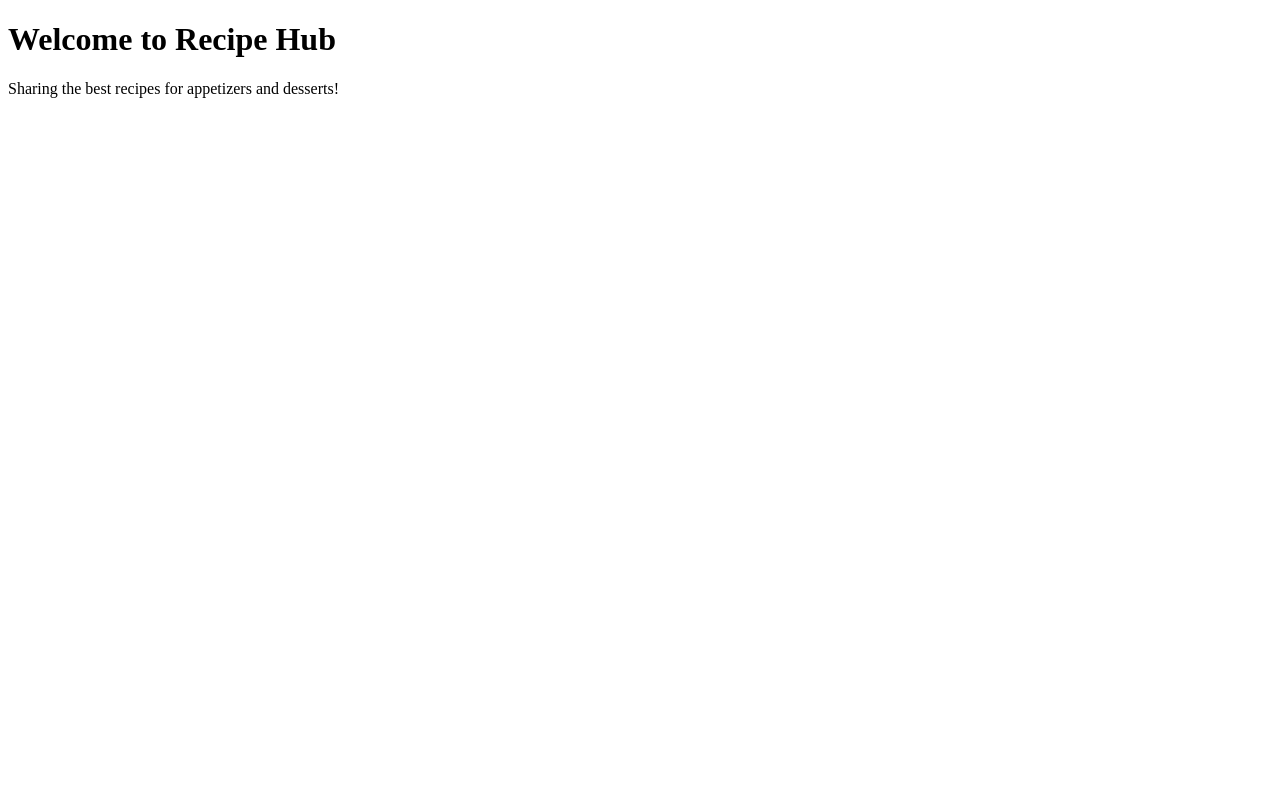
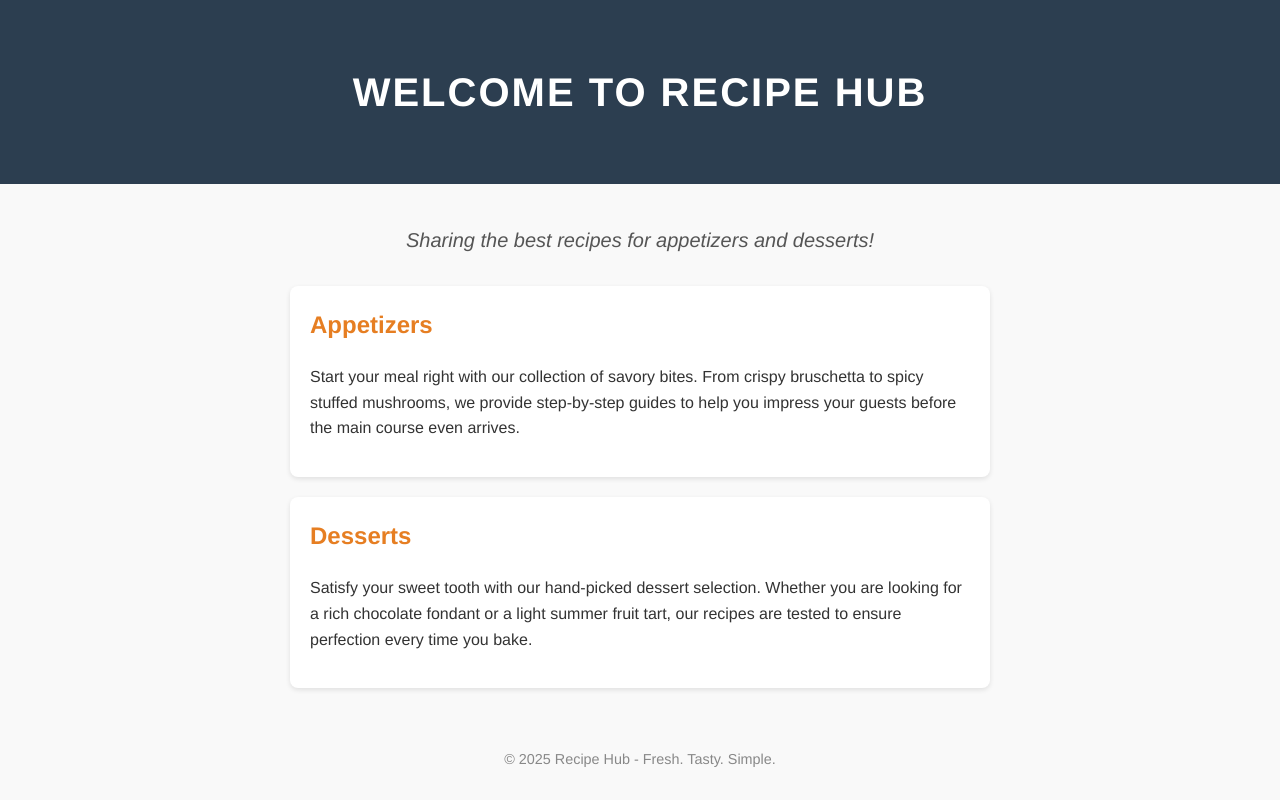
Before and after one commit to JanithChethana/recipe-hub, a plain HTML site: page index.html in a window 1280 px wide. Drawn offline with Linux system fonts and the light colour scheme.

Commit message:
Updated index.html with latest changes

```diff
--- a/index.html
+++ b/index.html
@@ -1,19 +1,96 @@
 <!DOCTYPE html>
+<html lang="en">
+<head>
+    <meta charset="UTF-8">
+    <meta name="viewport" content="width=device-width, initial-scale=1.0">
+    <title>Recipe Hub</title>
+    <style>
+        body {
+            font-family: 'Helvetica Neue', Arial, sans-serif;
+            line-height: 1.6;
+            margin: 0;
+            padding: 0;
+            background-color: #f9f9f9;
+            color: #333;
+        }
 
-<html lang="en">
+        /* Centering the Header */
+        header {
+            background-color: #2c3e50;
+            color: white;
+            padding: 60px 20px;
+            text-align: center; /* This moves "Welcome to Recipe Hub" to the middle */
+        }
 
-<head>
+        header h1 {
+            margin: 0;
+            font-size: 2.5rem;
+            text-transform: uppercase;
+            letter-spacing: 2px;
+        }
 
-    <title>Recipe Hub</title>
+        /* Paragraph Styling */
+        .content-section {
+            max-width: 700px;
+            margin: 40px auto;
+            padding: 0 20px;
+            text-align: center;
+        }
 
+        .intro-text {
+            font-size: 1.25rem;
+            color: #555;
+            font-style: italic;
+            margin-bottom: 30px;
+        }
+
+        .category-box {
+            background: white;
+            padding: 20px;
+            margin-bottom: 20px;
+            border-radius: 8px;
+            box-shadow: 0 2px 5px rgba(0,0,0,0.1);
+            text-align: left;
+        }
+
+        .category-box h2 {
+            color: #e67e22; /* Warm orange for food feel */
+            margin-top: 0;
+        }
+
+        footer {
+            text-align: center;
+            padding: 20px;
+            font-size: 0.9rem;
+            color: #888;
+        }
+    </style>
 </head>
-
 <body>
 
-    <h1>Welcome to Recipe Hub</h1>
+    <header>
+        <h1>Welcome to Recipe Hub</h1>
+    </header>
 
-    <p>Sharing the best recipes for appetizers and desserts!</p>
+    <div class="content-section">
+        <p class="intro-text">
+            Sharing the best recipes for appetizers and desserts!
+        </p>
+
+        <div class="category-box">
+            <h2>Appetizers</h2>
+            <p>Start your meal right with our collection of savory bites. From crispy bruschetta to spicy stuffed mushrooms, we provide step-by-step guides to help you impress your guests before the main course even arrives.</p>
+        </div>
+
+        <div class="category-box">
+            <h2>Desserts</h2>
+            <p>Satisfy your sweet tooth with our hand-picked dessert selection. Whether you are looking for a rich chocolate fondant or a light summer fruit tart, our recipes are tested to ensure perfection every time you bake.</p>
+        </div>
+    </div>
+
+    <footer>
+        &copy; 2025 Recipe Hub - Fresh. Tasty. Simple.
+    </footer>
 
 </body>
-
 </html>
```
